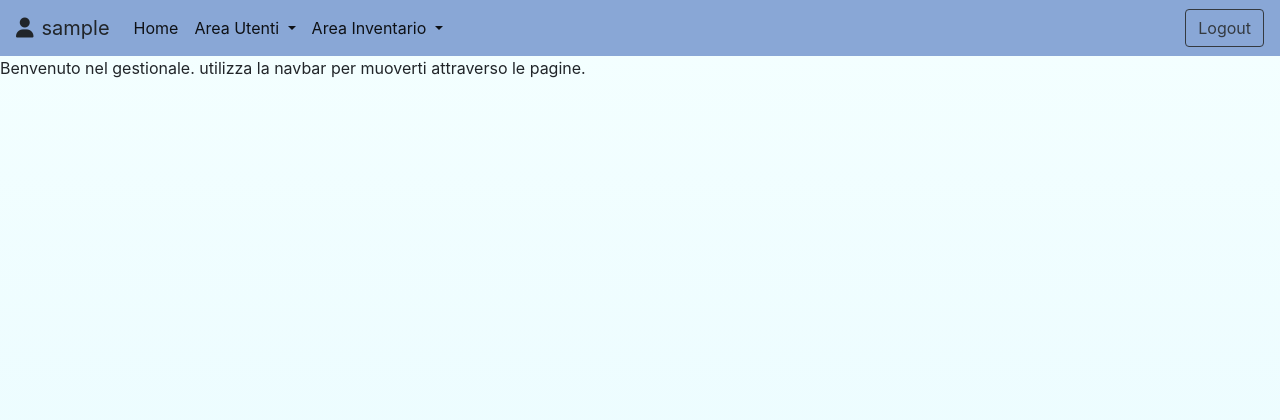
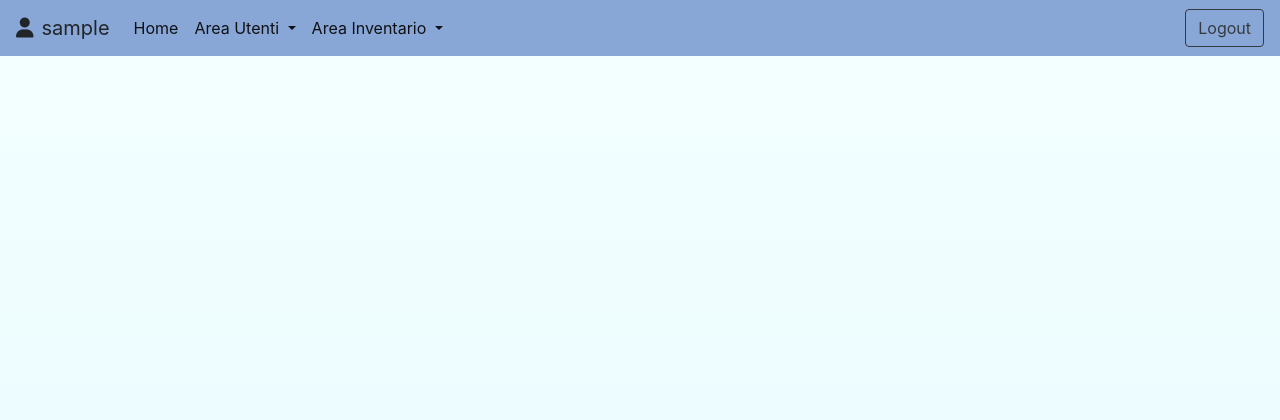
Before and after one commit to Valugh1/applicativoWeb_eramusSrl, a PHP site: page /interfaccia_iniziale.php in a window 1280 px wide. Shown: the top 420 px of the page. Run offline with PHP 8.4, Linux system fonts and the light colour scheme; the visitor is signed in with stand-in values (Sample User, id 1); some libraries are stand-ins or nearby versions.

Commit message:
Add files via upload

```diff
--- a/progettoCRUD/interfaccia_iniziale.php
+++ b/progettoCRUD/interfaccia_iniziale.php
@@ -20,7 +20,7 @@ if (!isset($_SESSION['loggato']) || ($_SESSION['loggato']) !== true) {
     <!-- navbar -->
     <?php include("navbar.php"); ?>
 
-    <p>Benvenuto nel gestionale. utilizza la navbar per muoverti attraverso le pagine.</p>
+
     <!-- footer -->
     <?php include("footer.php"); ?>
 </body>
```
